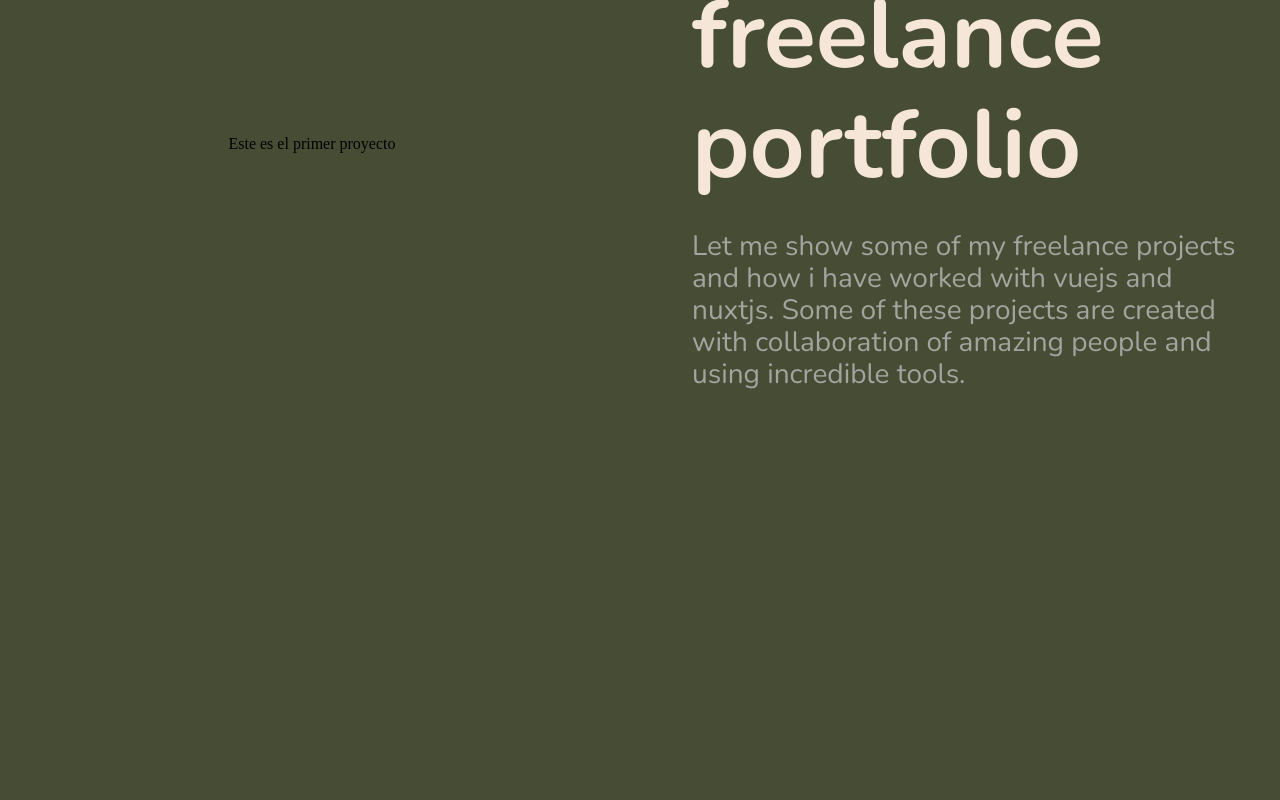
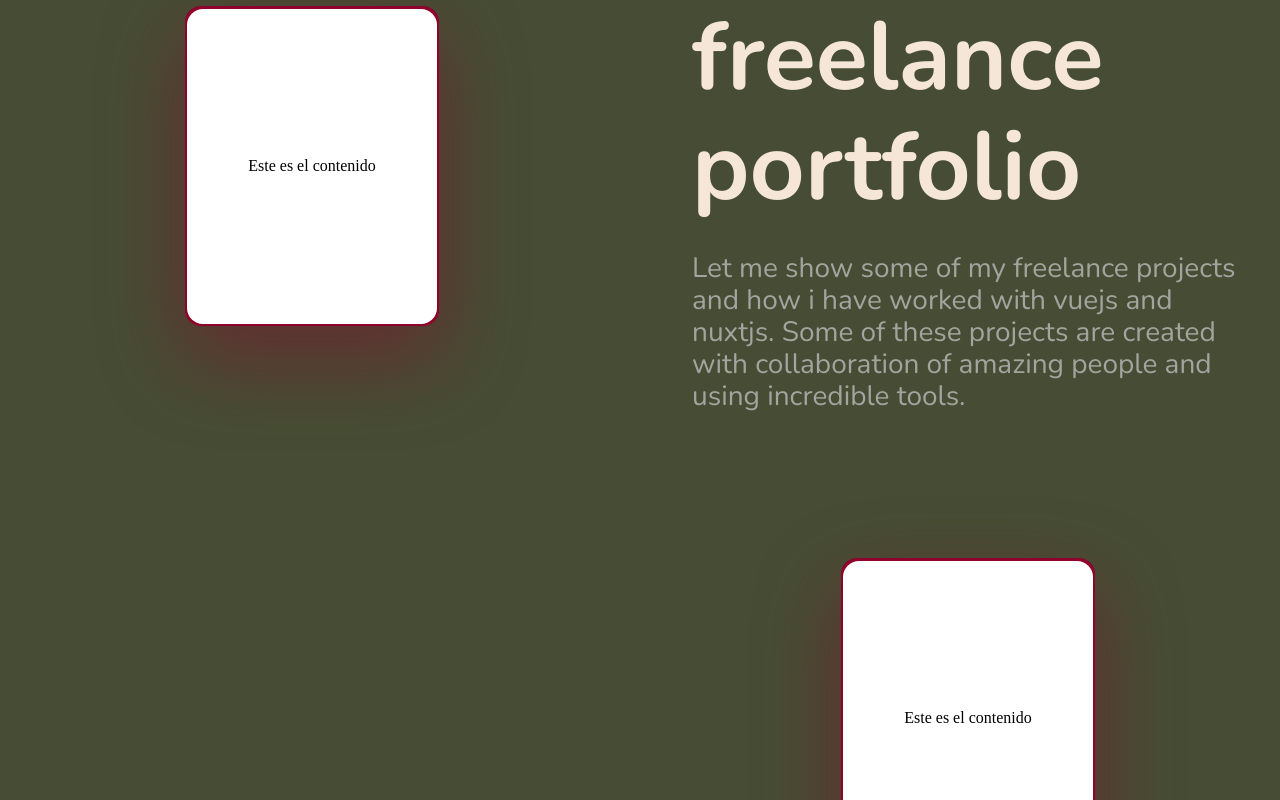
Before and after one commit to platzi/curso-arquitecturas-css-proyecto-2, a Vue app: page / in a window 1280 px wide. Shown: the part 1060-1860 px from the top of the page. Built offline with nearby package versions, Linux system fonts and the light colour scheme.

Commit message:
feat: project card added to portfolio section, styling

```diff
--- /dev/null
+++ b/src/components/cards/ProjectCard.vue
@@ -0,0 +1,38 @@
+<template>
+  <div class="card">
+    <div class="card--contentContainer">
+      <div class="wrapper">Este es el contenido</div>
+    </div>
+  </div>
+</template>
+
+<script>
+export default {};
+</script>
+
+<style scoped>
+.card {
+  padding: 1rem;
+}
+.card--contentContainer {
+  background: #8f032a;
+  border-radius: 1rem;
+  box-shadow: 0px 32px 82px 4px rgba(143, 3, 42, 0.4);
+  -webkit-box-shadow: 0px 32px 82px 4px rgba(143, 3, 42, 0.4);
+  -moz-box-shadow: 0px 32px 82px 4px rgba(143, 3, 42, 0.4);
+  padding: 0.15rem;
+  width: 100%;
+  min-width: 254px;
+  height: 320px;
+}
+
+.wrapper {
+  width: 100%;
+  height: 100%;
+  background: white;
+  border-radius: 1rem;
+  display: flex;
+  justify-content: center;
+  align-items: center;
+}
+</style>
--- a/src/components/index/MyPortfolio.vue
+++ b/src/components/index/MyPortfolio.vue
@@ -8,10 +8,23 @@
         of amazing people and using incredible tools.
       </p>
     </div>
-    <div class="firstProject">Este es el primer proyecto</div>
-    <div class="secondProject">Este es el segundo proyecto</div>
+    <div class="firstProject">
+      <project-card />
+    </div>
+    <div class="secondProject">
+      <project-card />
+    </div>
   </div>
 </template>
+
+<script>
+import ProjectCard from "../cards/ProjectCard.vue"
+export default {
+  components: {
+    ProjectCard
+  }
+}
+</script>
 
 <style scoped>
 .portfolioSection {
@@ -24,7 +37,6 @@
   grid-template-areas:
     "first-card content"
     "first-card content"
-    ". ."
     ". second-card"
     ". second-card";
 }
```
